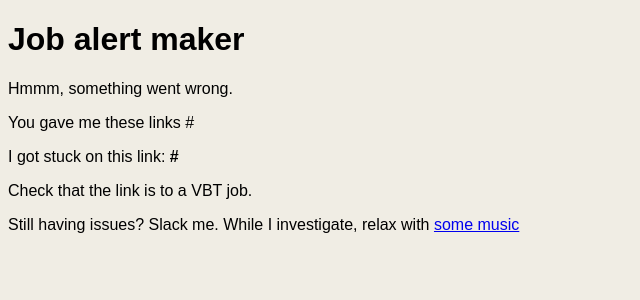
After one commit to DGodwin1/job_alert_generator, a Flask app: template templates/error.html in a window 1280 px wide. The commit adds this page. Shown: the top 300 px of the page, without its empty margins (0-640 px from the left). Run offline with Flask 2, Linux system fonts and the light colour scheme; the template is opened without the code that fills it: most values are stand-ins (such as "Sample title", 1, 10 or a date in 2020); parts of the project's set-up code (start-up, migrations or seed data) failed here and were passed over.

Commit message:
Error handling in case I get a link that's not a job.

```diff
--- a/app.py
+++ b/app.py
@@ -27,6 +27,8 @@ def links():
         # and make some nice html.
         anchors = []
         for link in links:
+            if not link.startswith("https://www.voguebusiness.com/talent/jobs"):
+                return render_template('error.html', links=", ".join(links), link=link)
             soup = make_soup(link)
             title = VBT_get_title(soup)
             brand = VBT_get_brand(soup)
--- /dev/null
+++ b/templates/error.html
@@ -0,0 +1,16 @@
+<!DOCTYPE html>
+<html lang="en" dir="ltr">
+   <head>
+      <meta charset="utf-8">
+      <link rel="stylesheet" type="text/css" href="{{url_for('static', filename='css/main.css')}}">
+      <title>Job alert maker | Error | David Godwin</title>
+   </head>
+   <body>
+      <h1>Job alert maker</h1>
+      <p>Hmmm, something went wrong.</p>
+      <p>You gave me these links {{links}}<p>
+      <p>I got stuck on this link: <b>{{link}}</b></p>
+      <p>Check that the link is to a VBT job.</p>
+      <p>Still having issues? Slack me. While I investigate, relax with <a href="https://www.youtube.com/watch?v=dQw4w9WgXcQ">some music</a></p>
+   </body>
+</html>
--- a/templates/main.html
+++ b/templates/main.html
@@ -2,12 +2,12 @@
 <html lang="en" dir="ltr">
    <head>
       <meta charset="utf-8">
-      <title>Job alert HTML maker</title>
-      <link rel="stylesheet" type="text/css" href="{{ url_for('static', filename='css/main.css') }}">
+      <title>Job alert maker | David Godwin</title>
+      <link rel="stylesheet" type="text/css" href="{{url_for('static', filename='css/main.css')}}">
       <script type="text/javascript" src="{{url_for('static', filename='js/main.js')}}"></script>
    </head>
    <body>
-      <h1>Job alert maker thingymabob</h1>
+      <h1>Job alert maker</h1>
       <p>This is a snazzy site that should help with job alerts.</p>
       <p>Enter the jobs that you want to appear in a newsletter.</p>
       <p>Click 'perform magic' and observe</p>
```
Also changed, not shown: templates/newsletterLinks.html (+5 -8 lines).
